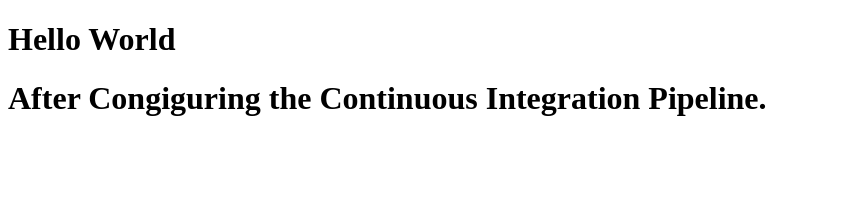
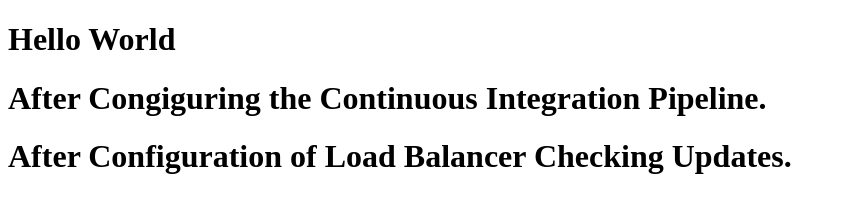
Before and after one commit to Aditya-Poddar/taskjenkins, a plain HTML site: page index.html in a window 1280 px wide. Shown: the whole page, without its empty margins (0-846 px from the left). Drawn offline with Linux system fonts and the light colour scheme.

Commit message:
Update index.html

```diff
--- a/index.html
+++ b/index.html
@@ -7,6 +7,7 @@
 
 <h1>Hello World</h1>
   <h1>After Congiguring the Continuous Integration Pipeline.</h1>
+   <h1>After Configuration of Load Balancer Checking Updates.</h1>
 
 
 </body>
```
